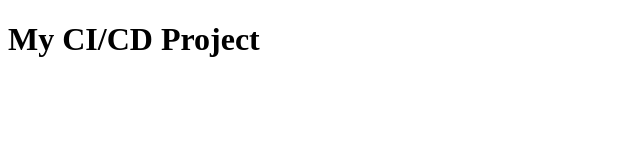
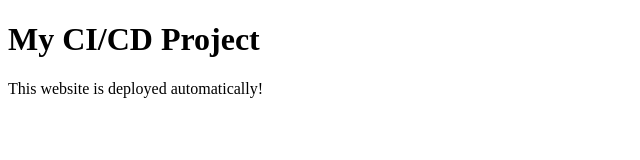
Before and after one commit to raghav834/cicd-learning, a plain HTML site: page index.html in a window 1280 px wide. Shown: the whole page, without its empty margins (0-640 px from the left). Drawn offline with Linux system fonts and the light colour scheme.

Commit message:
Fixed the HTML syntax errors

```diff
--- a/index.html
+++ b/index.html
@@ -2,5 +2,6 @@
 <html>
 <body>
 <h1>My CI/CD Project</h1>
-<pThis website is deployed automatically!</p>
+<p>This website is deployed automatically!</p>
 </body>
+</html>
```
